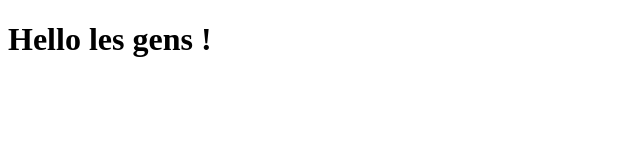
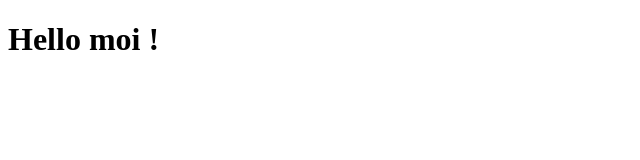
Before and after one commit to Berdina93/devops_gr04, a plain HTML site: page index.html in a window 1280 px wide. Shown: the whole page, without its empty margins (0-640 px from the left). Drawn offline with Linux system fonts and the light colour scheme.

Commit message:
fix: correction title

```diff
--- a/index.html
+++ b/index.html
@@ -6,6 +6,6 @@
     <title>Document</title>
 </head>
 <body>
-  <h1>Hello les gens  !</h1>
+  <h1>Hello moi  !</h1>
 </body>
 </html>
```
